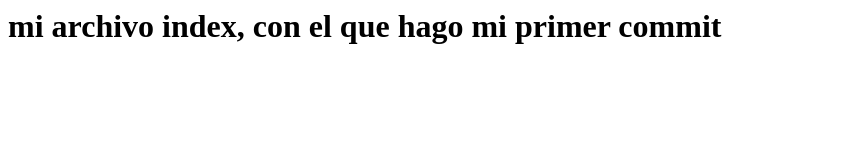
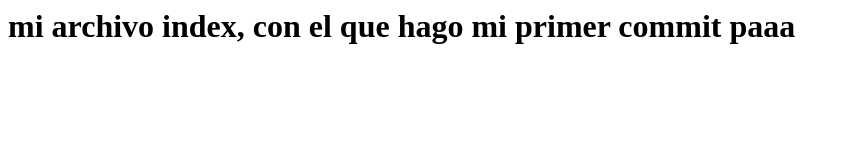
Before and after one commit to ChristianCDB/portfolio-frontend, a plain HTML site: page index.html in a window 1280 px wide. Shown: the whole page, without its empty margins (0-850 px from the left). Drawn offline with Linux system fonts and the light colour scheme.

Commit message:
mi archivo index, con el que hago mi primer commit paaa

```diff
--- a/index.html
+++ b/index.html
@@ -1,3 +1,3 @@
 <h1>
-    mi archivo index, con el que hago mi primer commit
+    mi archivo index, con el que hago mi primer commit paaa
 </h1>
```
